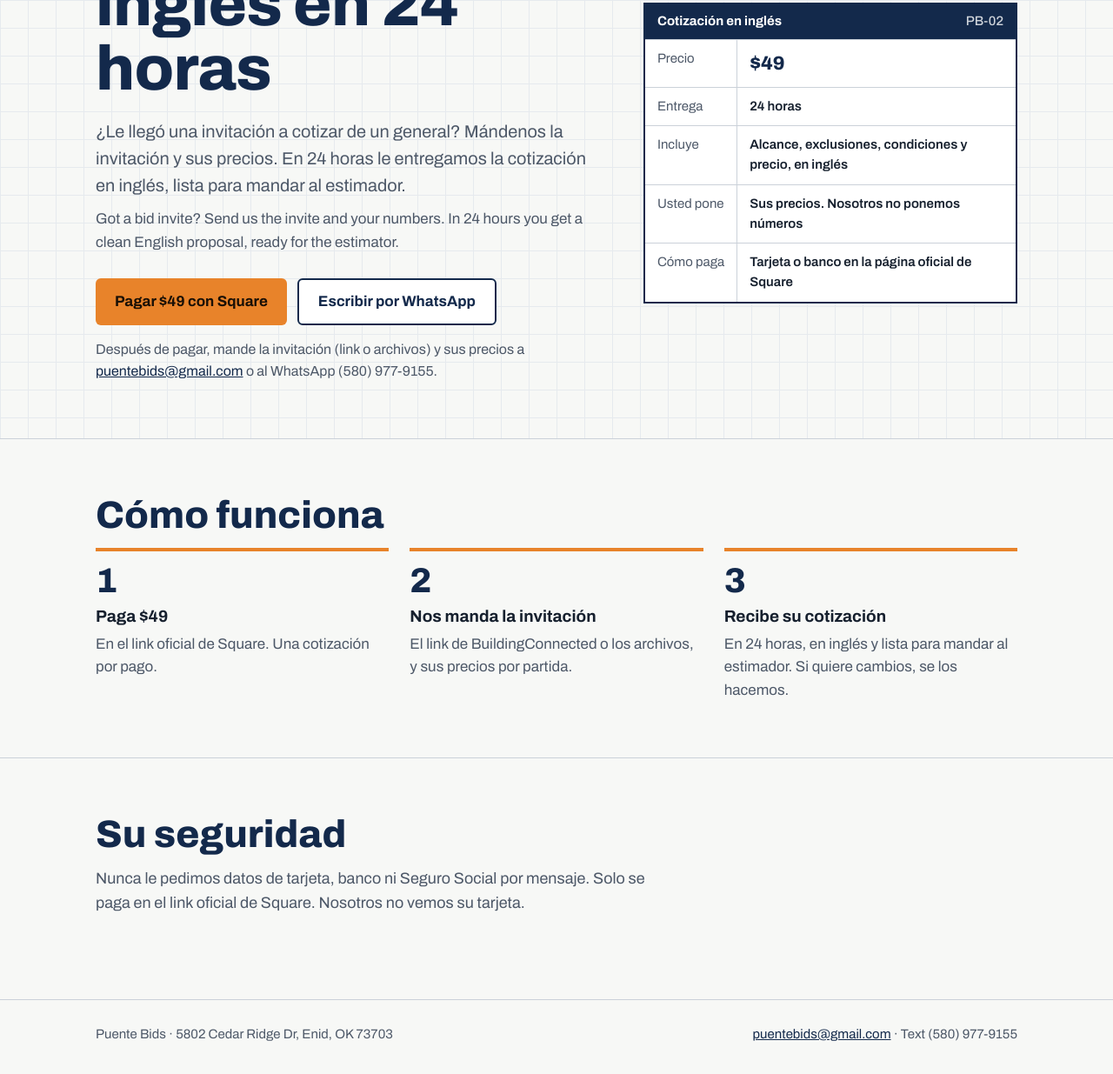
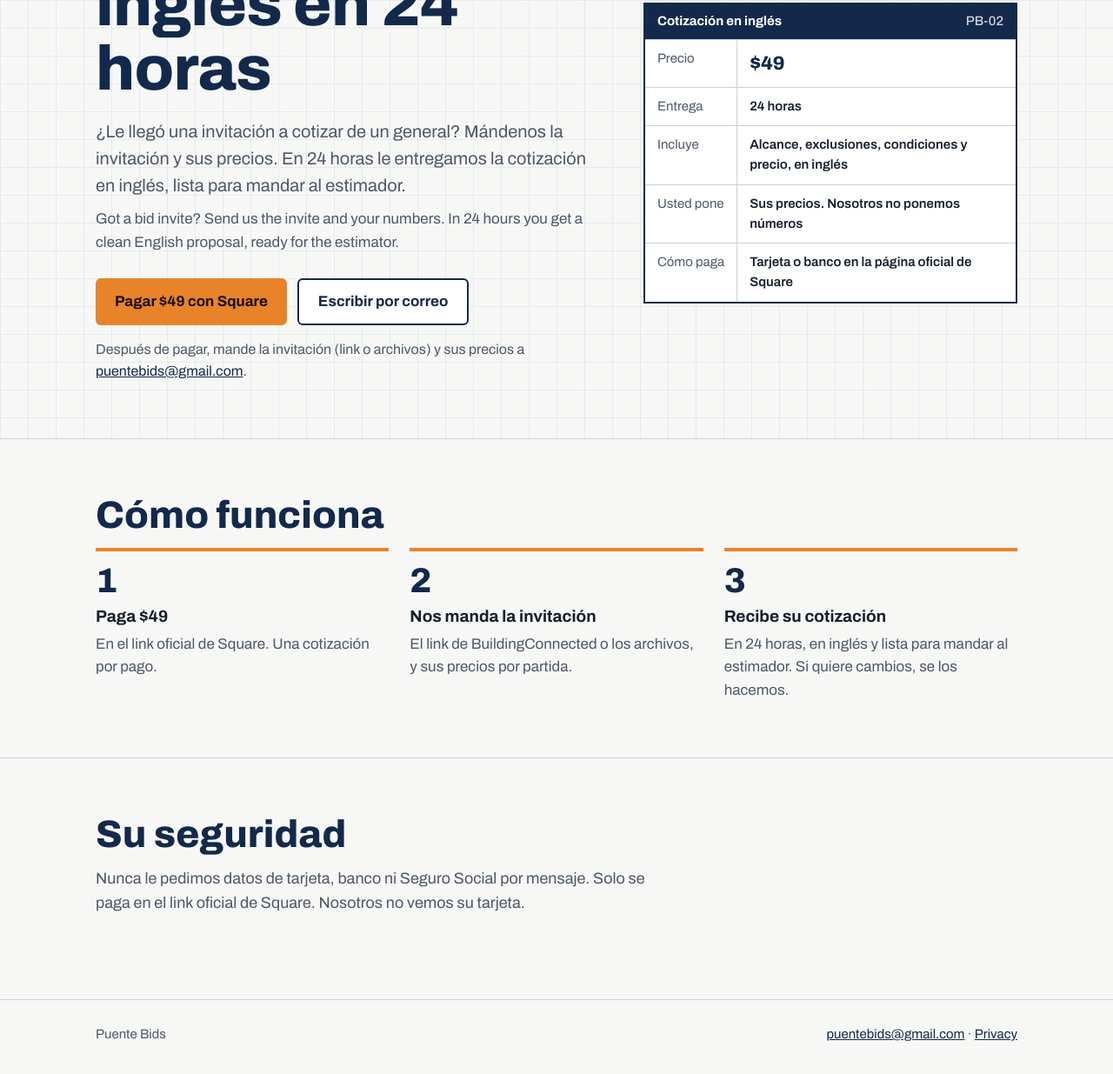
Before and after one commit to puentebids-Andujar/puentebids, a plain HTML site: page cotizacion/index.html in a window 1280 px wide. Shown: the part 229-1464 px from the top of the page at 87% size. Drawn offline with Linux system fonts and the light colour scheme.

Commit message:
Update index.html

```diff
--- a/cotizacion/index.html
+++ b/cotizacion/index.html
@@ -104,13 +104,13 @@ footer .w{display:flex;flex-wrap:wrap;justify-content:space-between;gap:10px 24p
 <h1>Su cotización en inglés en 24 horas</h1>
 <p class="lead">¿Le llegó una invitación a cotizar de un general? Mándenos la invitación y sus precios. En 24 horas le entregamos la cotización en inglés, lista para mandar al estimador.</p>
 <p class="lead" style="font-size:17px;margin-top:10px">Got a bid invite? Send us the invite and your numbers. In 24 hours you get a clean English proposal, ready for the estimator.</p>
-<div class="ctas"><a class="btn main" href="https://square.link/u/O6X4MzHA">Pagar $49 con Square</a><a class="btn line" href="https://wa.me/15809779155?text=Hola%2C%20quiero%20mi%20cotizaci%C3%B3n%20en%20ingl%C3%A9s">Escribir por WhatsApp</a></div>
-<p style="margin-top:16px;font-size:16px;color:var(--ink2)">Después de pagar, mande la invitación (link o archivos) y sus precios a <a href="mailto:puentebids@gmail.com">puentebids@gmail.com</a> o al WhatsApp (580) 977-9155.</p>
+<div class="ctas"><a class="btn main" href="https://square.link/u/O6X4MzHA">Pagar $49 con Square</a><a class="btn line" href="mailto:puentebids@gmail.com?subject=Quiero%20mi%20cotizaci%C3%B3n%20en%20ingl%C3%A9s">Escribir por correo</a></div>
+<p style="margin-top:16px;font-size:16px;color:var(--ink2)">Después de pagar, mande la invitación (link o archivos) y sus precios a <a href="mailto:puentebids@gmail.com">puentebids@gmail.com</a>.</p>
 </div>
 <aside class="tblock" aria-label="Detalle"><div class="hd">Cotización en inglés<span>PB-02</span></div><dl><dt>Precio</dt><dd class=money>$49</dd><dt>Entrega</dt><dd>24 horas</dd><dt>Incluye</dt><dd>Alcance, exclusiones, condiciones y precio, en inglés</dd><dt>Usted pone</dt><dd>Sus precios. Nosotros no ponemos números</dd><dt>Cómo paga</dt><dd>Tarjeta o banco en la página oficial de Square</dd></dl></aside>
 </div></div>
 <section><div class="w"><h2>Cómo funciona</h2><ol class="how"><li><h3>Paga $49</h3><p>En el link oficial de Square. Una cotización por pago.</p></li><li><h3>Nos manda la invitación</h3><p>El link de BuildingConnected o los archivos, y sus precios por partida.</p></li><li><h3>Recibe su cotización</h3><p>En 24 horas, en inglés y lista para mandar al estimador. Si quiere cambios, se los hacemos.</p></li></ol></div></section>
 <section><div class="w"><h2>Su seguridad</h2><p class="intro">Nunca le pedimos datos de tarjeta, banco ni Seguro Social por mensaje. Solo se paga en el link oficial de Square. Nosotros no vemos su tarjeta.</p></div></section>
-<footer><div class="w"><span>Puente Bids · 5802 Cedar Ridge Dr, Enid, OK 73703</span><span><a href="mailto:puentebids@gmail.com">puentebids@gmail.com</a> · Text (580) 977-9155</span></div></footer>
+<footer><div class="w"><span>Puente Bids</span><span><a href="mailto:puentebids@gmail.com">puentebids@gmail.com</a> · <a href="/privacy/">Privacy</a></span></div></footer>
 </body>
 </html>
```
